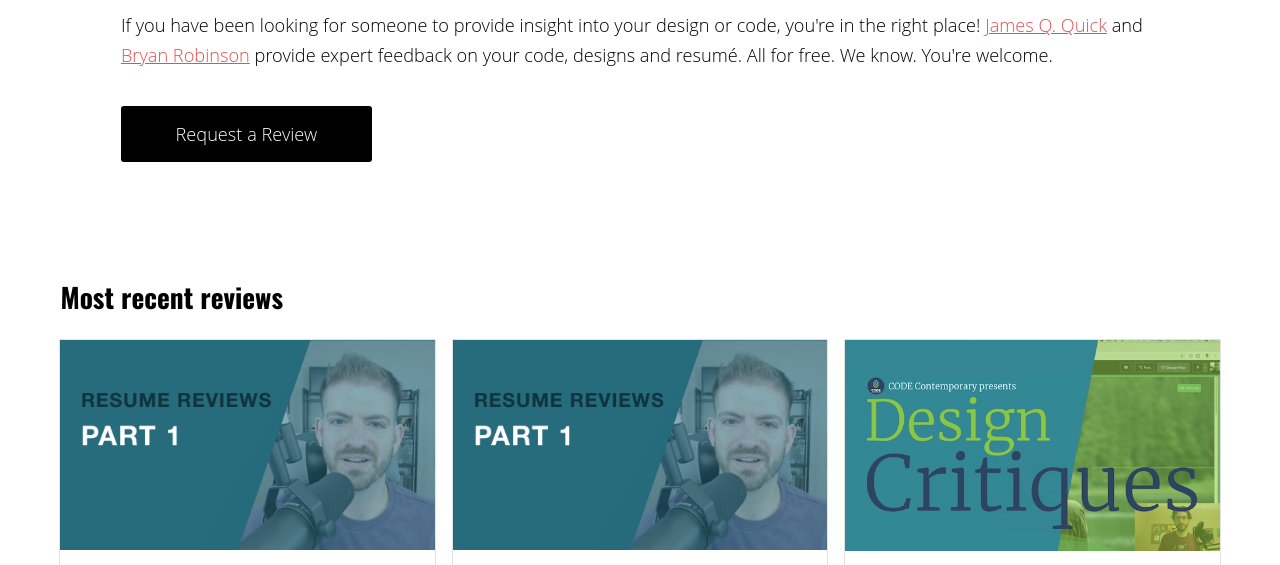
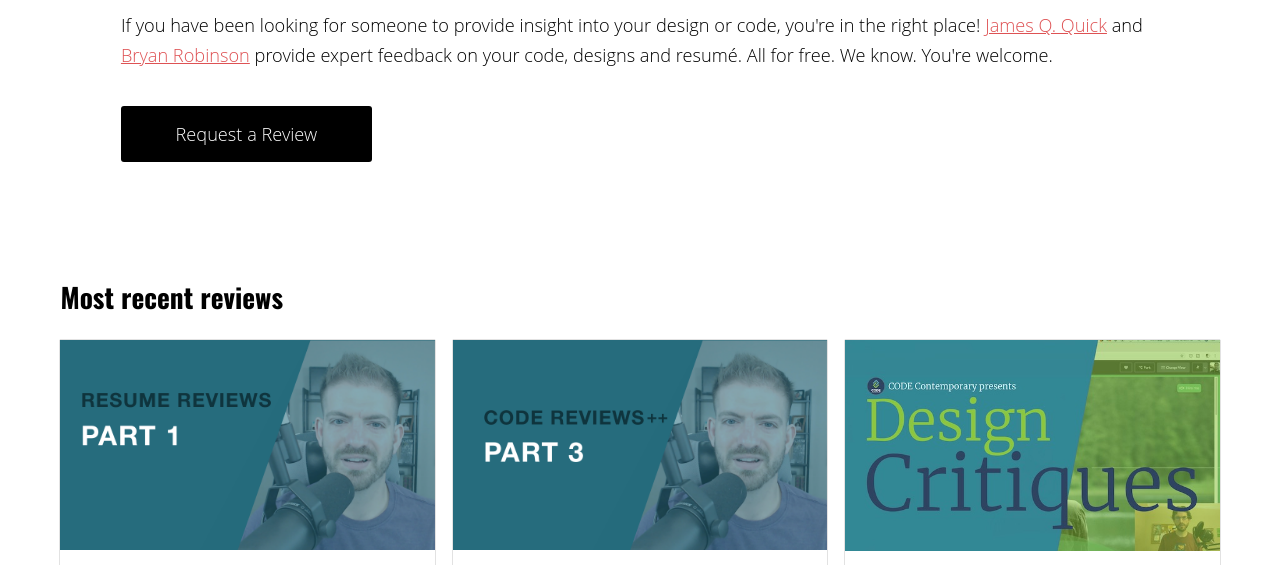
Before and after one commit to brob/design-and-code-reviews, an Eleventy site: page site-src/index.md in a window 1280 px wide. Shown: the part 362-927 px from the top of the page. Built offline with nearby package versions, Linux system fonts and the light colour scheme; Eleventy itself is replaced by a stand-in of ours; files that its build step writes are made by us from their sources.

Commit message:
Update Videos “developer-code-review-part-3”

```diff
--- a/site-src/videos/developer-code-review-part-3.md
+++ b/site-src/videos/developer-code-review-part-3.md
@@ -7,7 +7,7 @@ author: James Q. Quick
 description: >-
   In this Code Review, we will look at a React application built to track soccer
   workouts.
-thumbnail: /images/cover.png
+thumbnail: /images/cover-3.png
 youtube_id: 4q5GB3-JZlI
 category: code
 ---
```
